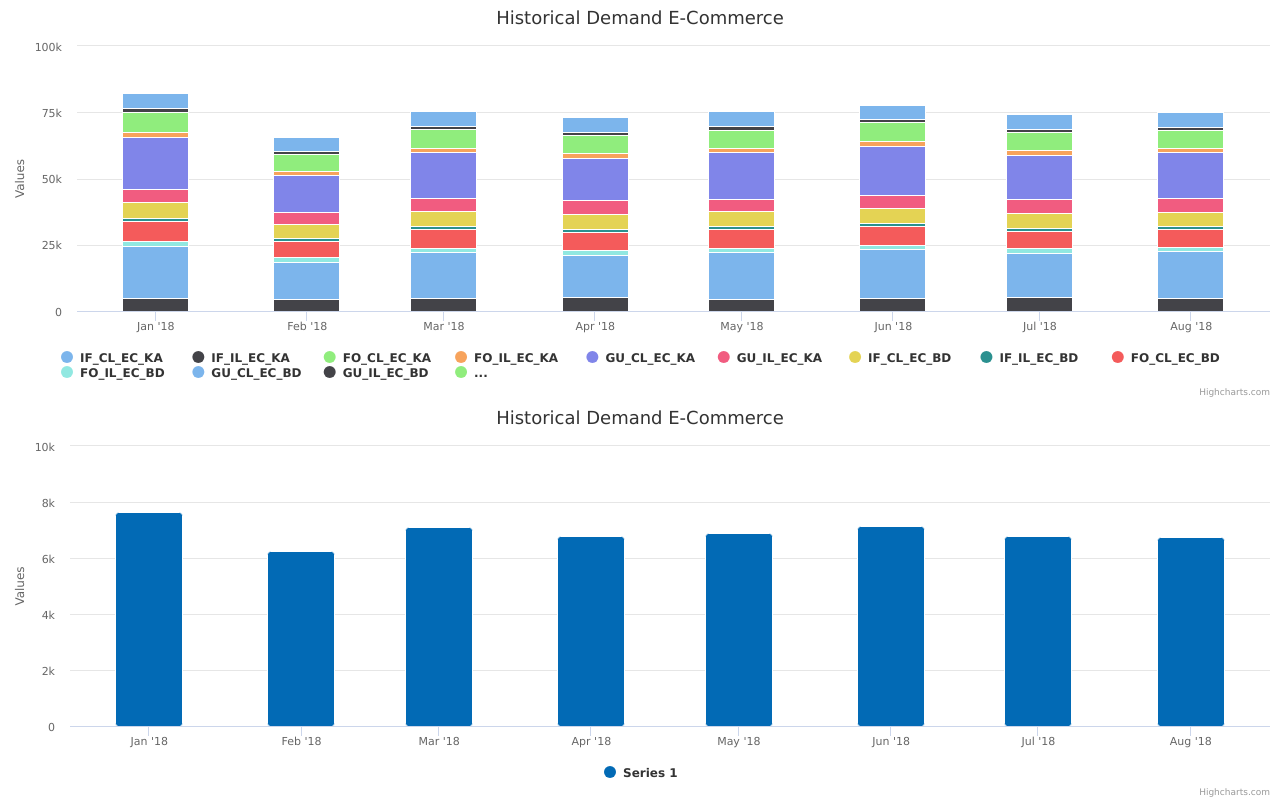
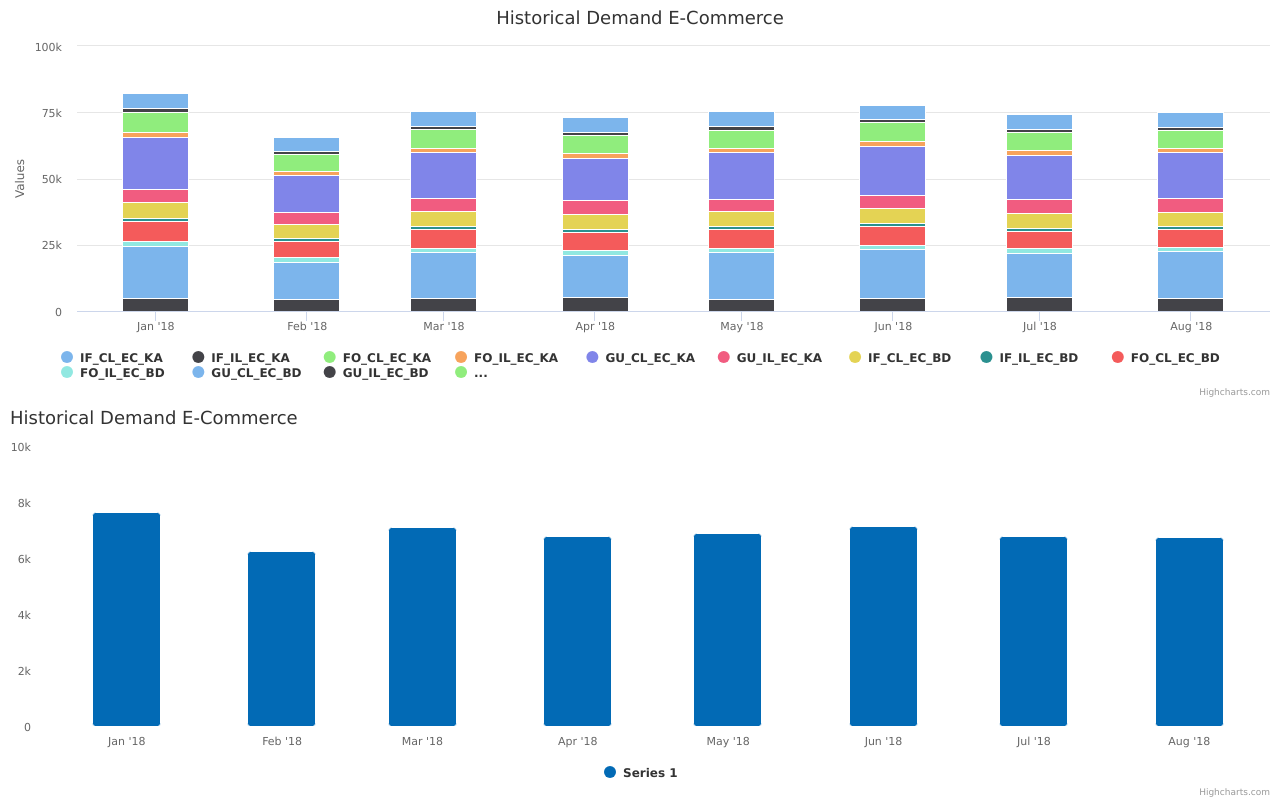
Before and after one commit to bamlab/eln-dashboard, a React (Create React App) app: page / in a window 1280 px wide. Built offline with nearby package versions, Linux system fonts and the light colour scheme; the HTML template or start-up script is replaced by a standard one.

Commit message:
feat(): Scroll in chart

```diff
--- a/src/charts/ColumnChart.tsx
+++ b/src/charts/ColumnChart.tsx
@@ -12,16 +12,26 @@ const serieWithTimestamp = json.map(serie => {
   return [luxonDate.toMillis(), serie.FO_CL_EC_BD] as [number, number];
 });
 
-const options: Highcharts.Options = {
+const options: any = {
   title: {
-    text: "Historical Demand E-Commerce"
+    text: "Historical Demand E-Commerce",
+    align: "left"
   },
   chart: {
-    type: "column"
+    type: "column",
+    scrollablePlotArea: {
+      minWidth: 700,
+      scrollPositionX: 1
+    }
   },
   xAxis: {
-    title: undefined,
-    type: "datetime"
+    type: "datetime",
+    lineWidth: 0,
+    tickWidth: 0
+  },
+  yAxis: {
+    gridLineWidth: 0,
+    title: null
   },
   plotOptions: {
     column: {
```
